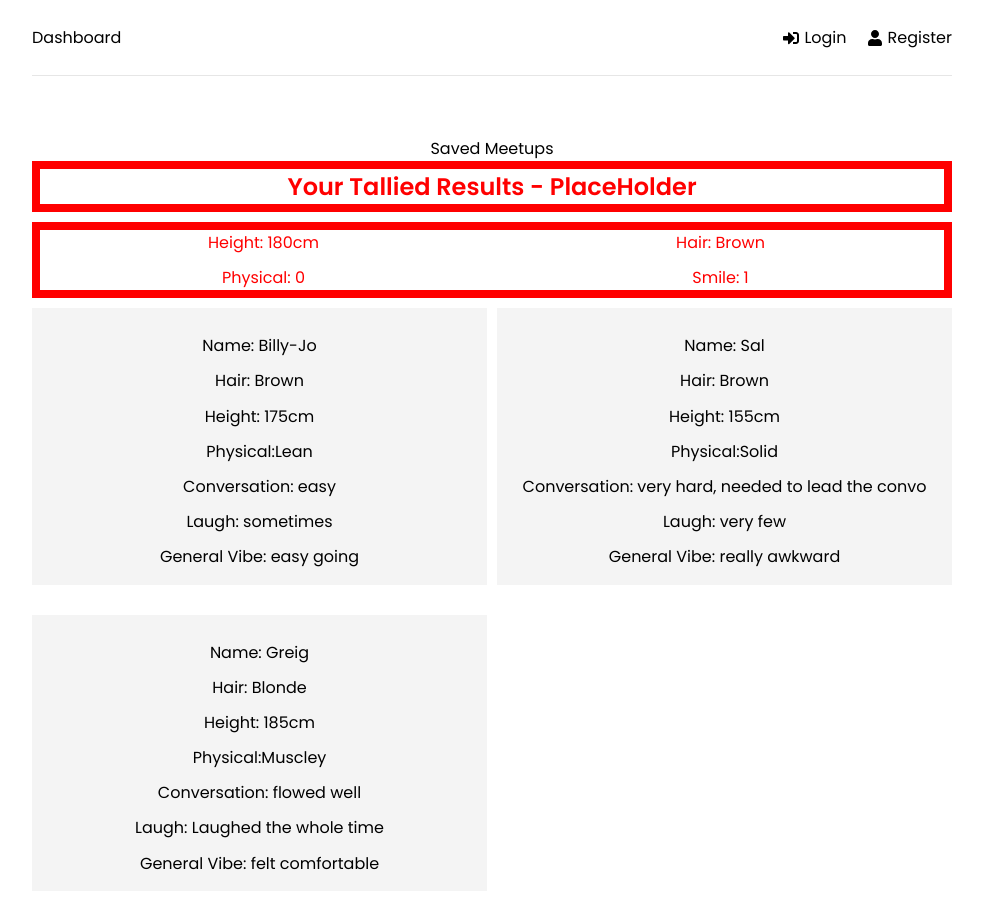
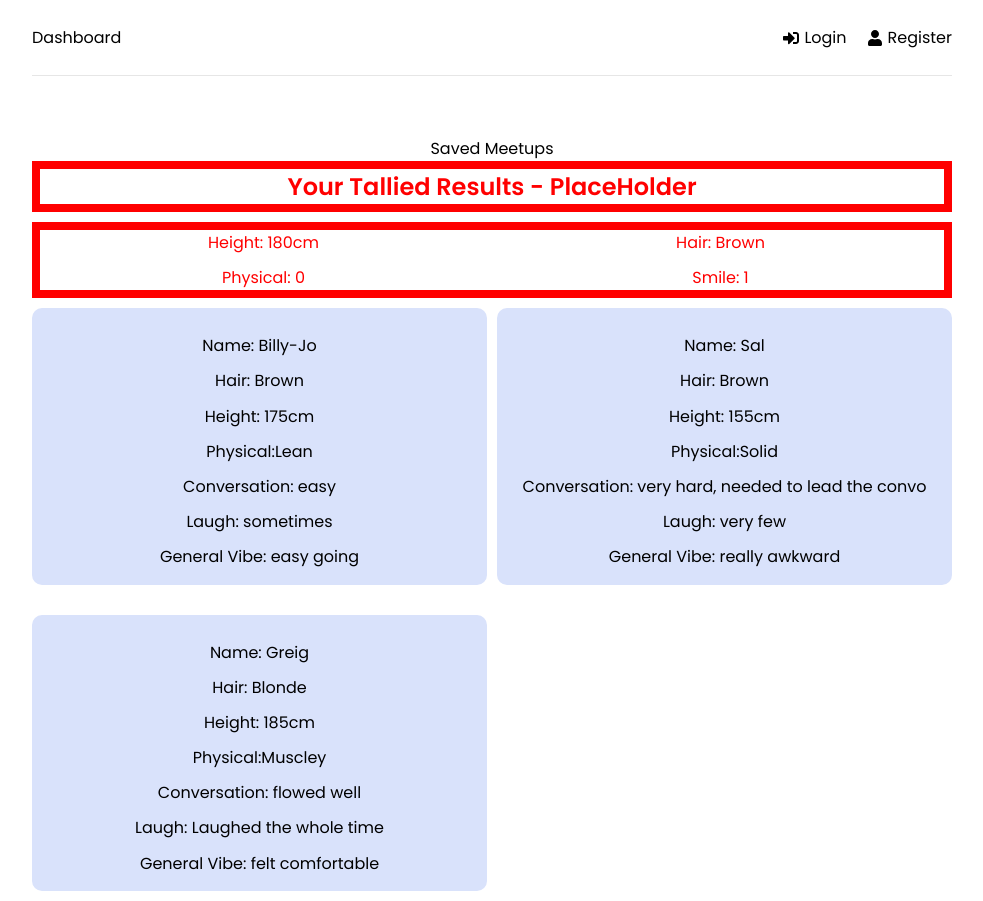
Before and after one commit to Samw1s3/your-type2, a React (Create React App) app in the folder frontend/: page /meetups in a window 1280 px wide. Shown: the whole page, without its empty margins (148-1131 px from the left). Built offline with nearby package versions, Linux system fonts and the light colour scheme.

Commit message:
box colour change

```diff
--- a/frontend/src/index.css
+++ b/frontend/src/index.css
@@ -93,7 +93,8 @@ h3 {
 }
 
 .meetup {
-  background-color: #f4f4f4;
+  background-color: #d9e2fb;
+  border-radius: 10px;
   margin: 10px 0;
   padding: 20px 0 10px;
   position: relative;
```
